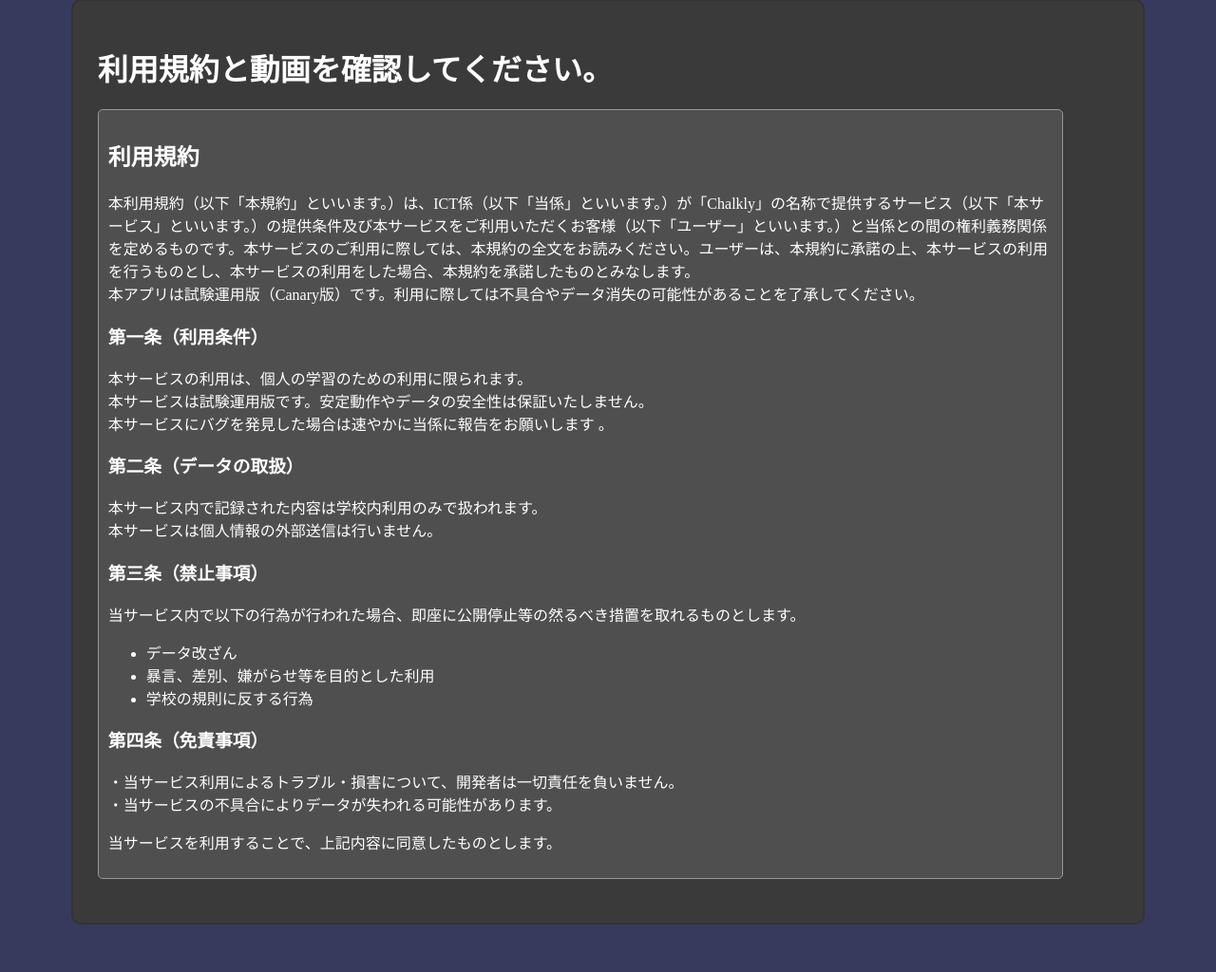
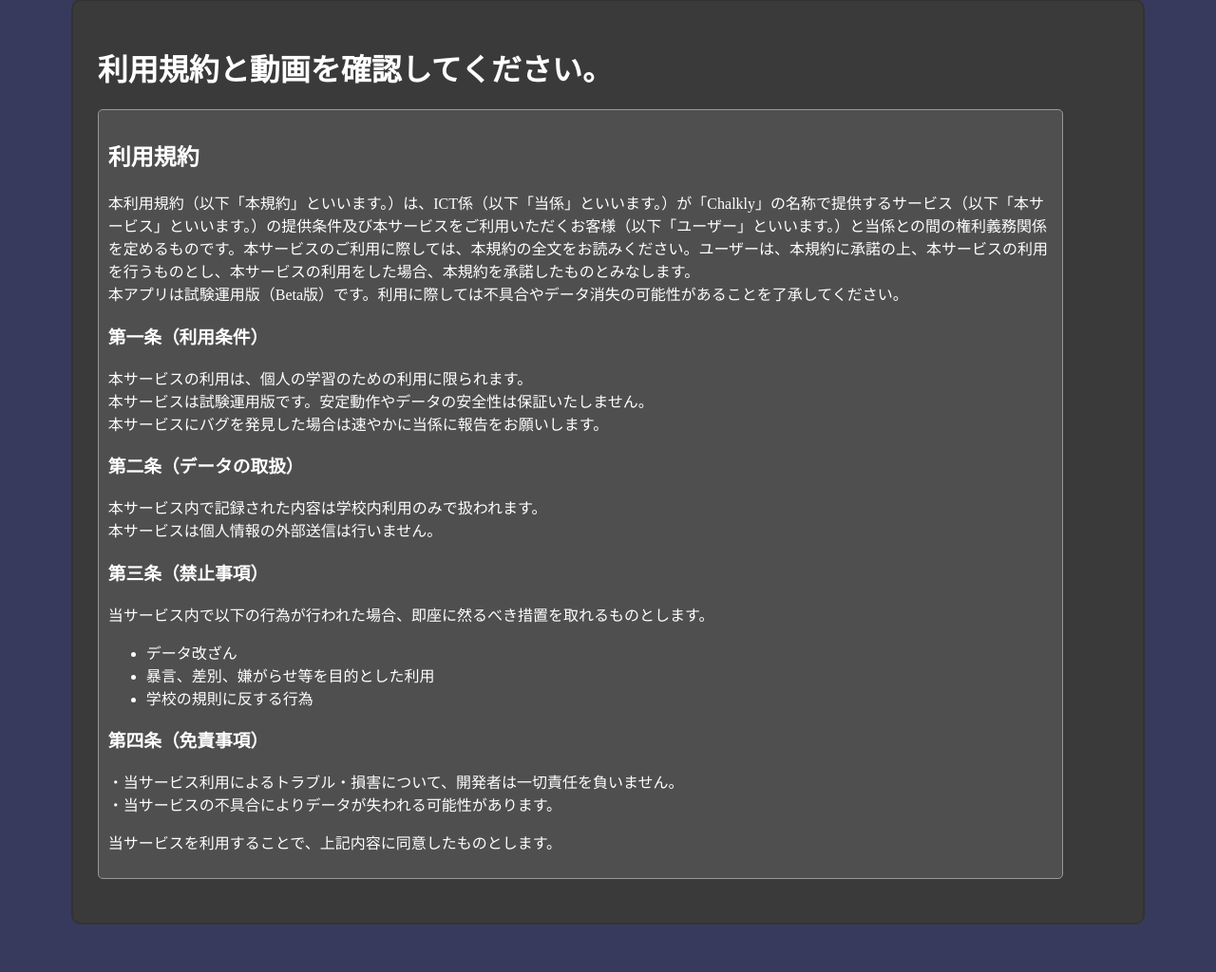
Before and after one commit to Satoru-ER/ChalkNote, a Flask app: page / in a window 1280 px wide. Shown: the part 51-1075 px from the top of the page at 95% size. Run offline with Flask 3, Linux system fonts and the light colour scheme; some libraries are stand-ins or nearby versions.

Commit message:
変更：利用規約の一部変更

```diff
--- a/static/checkstyle.css
+++ b/static/checkstyle.css
@@ -1,6 +1,8 @@
 body {
   background-color: #383a5d;
 }
+
+
 
 .container {
   width: 85%;       /* 横幅 */
--- a/templates/consent.html
+++ b/templates/consent.html
@@ -9,14 +9,13 @@
             <h1>利用規約と動画を確認してください。</h1>
             <div class="text-box">
                 <h2>利用規約</h2>
-                <p>本利用規約（以下「本規約」といいます。）は、ICT係（以下「当係」といいます。）が「Chalkly」の名称で提供するサービス（以下「本サービス」といいます。）の提供条件及び本サービスをご利用いただくお客様（以下「ユーザー」といいます。）と当係との間の権利義務関係を定めるものです。本サービスのご利用に際しては、本規約の全文をお読みください。ユーザーは、本規約に承諾の上、本サービスの利用を行うものとし、本サービスの利用をした場合、本規約を承諾したものとみなします。<br>本アプリは試験運用版（Canary版）です。利用に際しては不具合やデータ消失の可能性があることを了承してください。</p>
+                <p>本利用規約（以下「本規約」といいます。）は、ICT係（以下「当係」といいます。）が「Chalkly」の名称で提供するサービス（以下「本サービス」といいます。）の提供条件及び本サービスをご利用いただくお客様（以下「ユーザー」といいます。）と当係との間の権利義務関係を定めるものです。本サービスのご利用に際しては、本規約の全文をお読みください。ユーザーは、本規約に承諾の上、本サービスの利用を行うものとし、本サービスの利用をした場合、本規約を承諾したものとみなします。<br>本アプリは試験運用版（Beta版）です。利用に際しては不具合やデータ消失の可能性があることを了承してください。</p>
                 <h3>第一条（利用条件）</h3>
-                <p>本サービスの利用は、個人の学習のための利用に限られます。<br>本サービスは試験運用版です。安定動作やデータの安全性は保証いたしません。<br>本サービスにバグを発見した場合は速やかに当係に報告をお願いします
-                。</p>
+                <p>本サービスの利用は、個人の学習のための利用に限られます。<br>本サービスは試験運用版です。安定動作やデータの安全性は保証いたしません。<br>本サービスにバグを発見した場合は速やかに当係に報告をお願いします。</p>
                 <h3>第二条（データの取扱）</h3>
                 <p>本サービス内で記録された内容は学校内利用のみで扱われます。<br>本サービスは個人情報の外部送信は行いません。</p>
                 <h3>第三条（禁止事項）</h3>
-                <p>当サービス内で以下の行為が行われた場合、即座に公開停止等の然るべき措置を取れるものとします。</p>
+                <p>当サービス内で以下の行為が行われた場合、即座に然るべき措置を取れるものとします。</p>
                 <ul>
                     <li>データ改ざん</li>
                     <li>暴言、差別、嫌がらせ等を目的とした利用</li>
```
